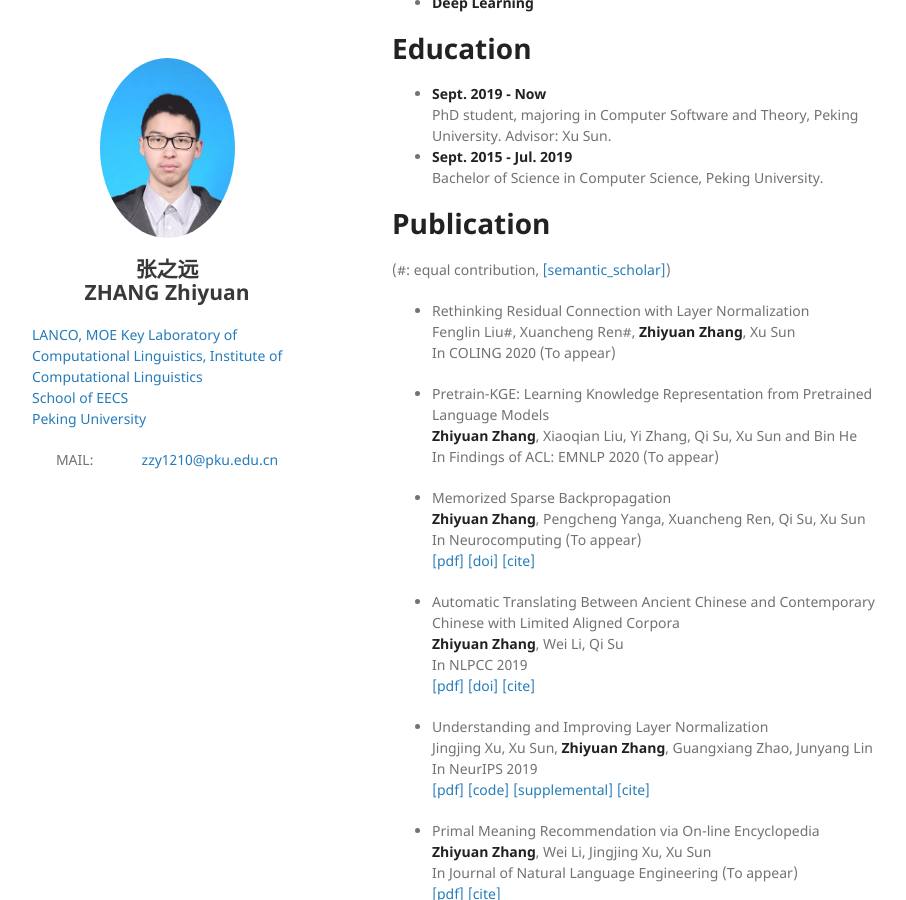
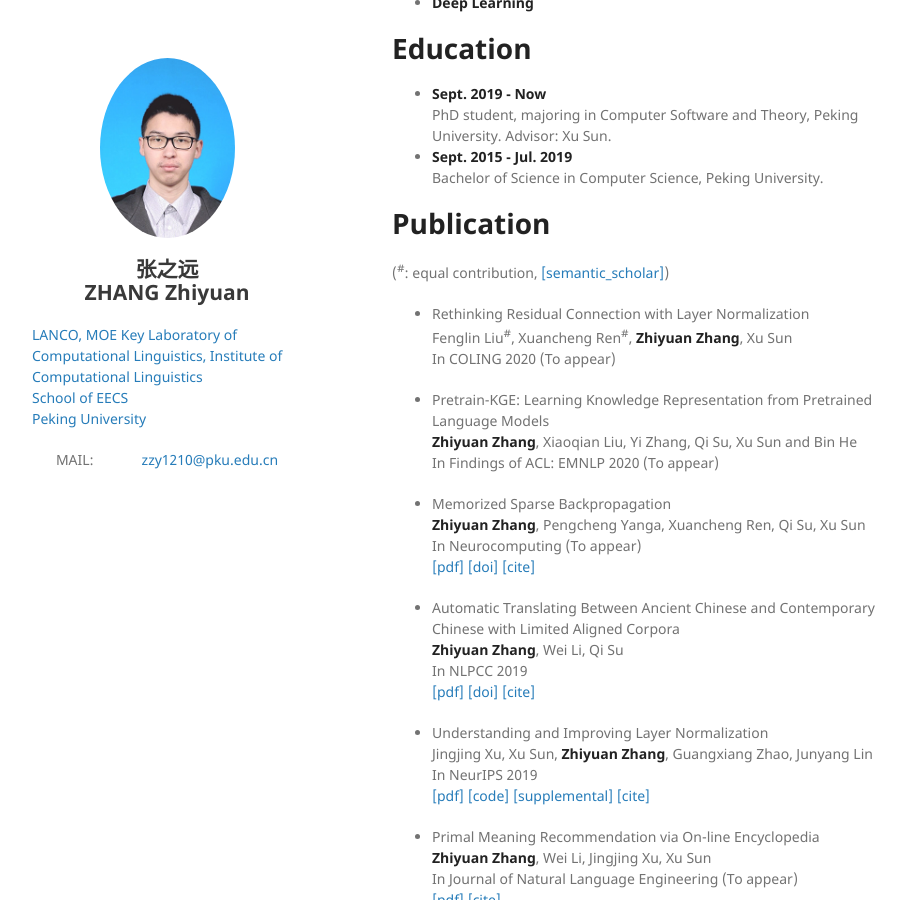
Before and after one commit to pkuzzy/pkuzzy.github.io, a Jekyll site: the page built from index.md, in a window 1280 px wide and 900 px high, scrolled down 314 px. Shown: the whole window, without its empty margins (178-1084 px from the left). Built offline with Jekyll 4.4.1, drawn with Linux system fonts in a browser that asks for light colours; nearby versions of some CDN libraries; our own code applies the rules of GitHub Pages for plain Markdown files.

```diff
--- a/index.md
+++ b/index.md
@@ -16,10 +16,10 @@ Zhiyuan Zhang (张之远) is a Ph.D. student, supervised by Prof. [Xu Sun (孙
   Bachelor of Science in Computer Science, Peking University.
 
 # Publication
-(\#: equal contribution, [[semantic_scholar]](https://www.semanticscholar.org/author/Zhiyuan-Zhang/50317060))
+(<sup>\#</sup>: equal contribution, [[semantic_scholar]](https://www.semanticscholar.org/author/Zhiyuan-Zhang/50317060))
 
 - Rethinking Residual Connection with Layer Normalization
-  Fenglin Liu\#, Xuancheng Ren\#, **Zhiyuan Zhang**, Xu Sun
+  Fenglin Liu<sup>\#</sup>, Xuancheng Ren<sup>\#</sup>, **Zhiyuan Zhang**, Xu Sun
   In COLING 2020 (To appear)
 
 - Pretrain-KGE: Learning Knowledge Representation from Pretrained Language Models
```
